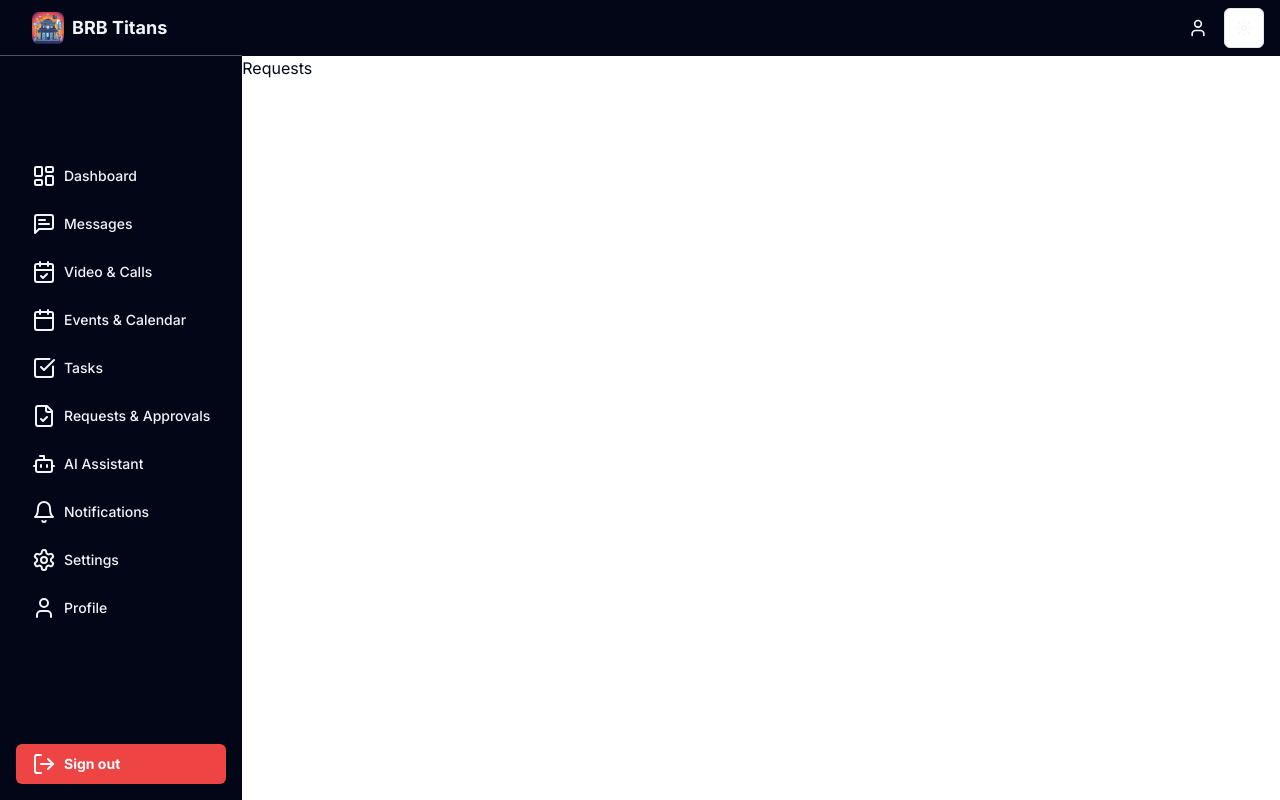
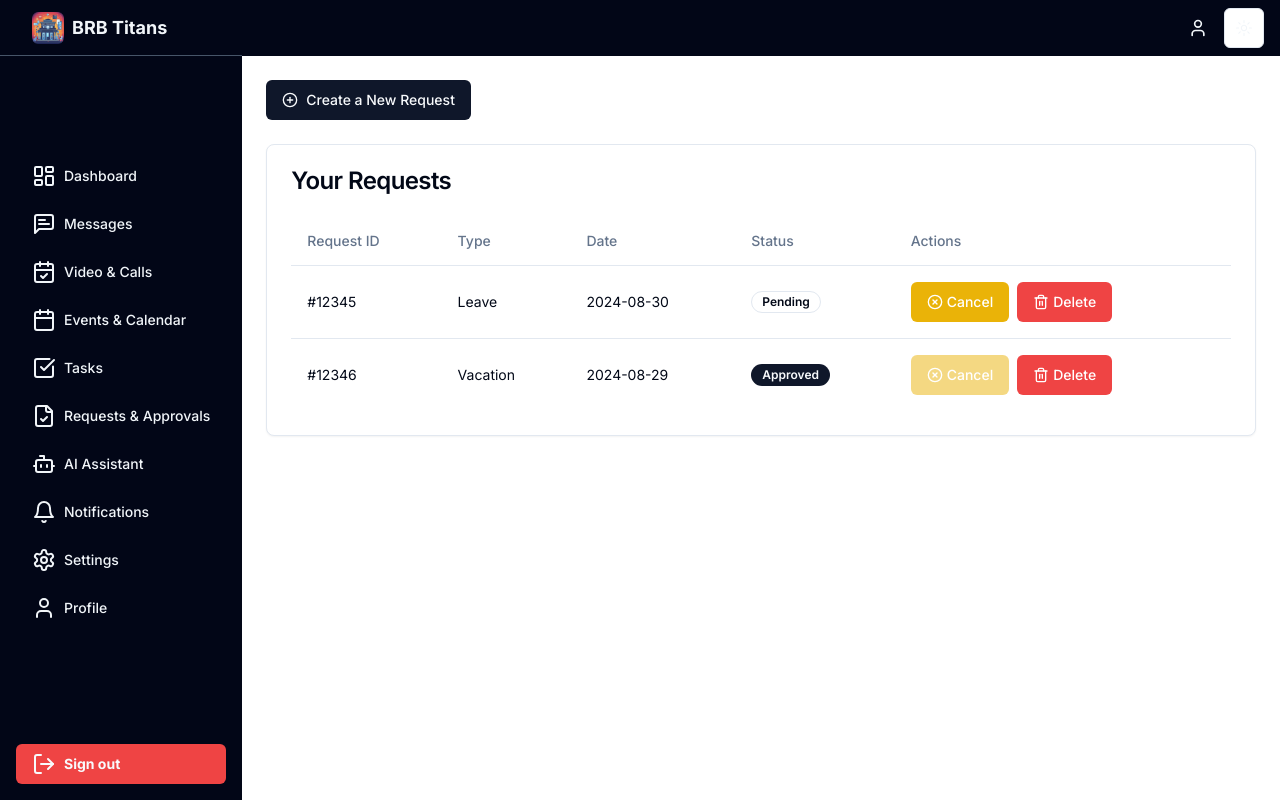
Before and after one commit to Shavkatjon-O/BRB_Hackcelerator_2024_Frontend, a Next.js app: page /dashboard/requests in a window 1280 px wide. Built offline with nearby package versions, Linux system fonts and the light colour scheme.

Commit message:
feat: temp logic for requests and approvals

```diff
--- a/src/app/dashboard/requests/page.tsx
+++ b/src/app/dashboard/requests/page.tsx
@@ -1,9 +1,140 @@
+"use client";
+
+import { useState } from "react";
+import { Card, CardContent, CardHeader, CardTitle } from "@/components/ui/card";
+import { Button } from "@/components/ui/button";
+import { Input } from "@/components/ui/input";
+import { Badge } from "@/components/ui/badge";
+import { Table, TableBody, TableCell, TableHead, TableHeader, TableRow } from "@/components/ui/table";
+import { Dialog, DialogContent, DialogHeader, DialogTitle, DialogTrigger } from "@/components/ui/dialog";
+import { XCircle, PlusCircle, Trash2 } from "lucide-react";
+
 const RequestsPage = () => {
+  const [requests, setRequests] = useState([
+    { id: "#12345", requester: "John Doe", date: "2024-08-30", status: "Pending", type: "Leave" },
+    { id: "#12346", requester: "Jane Smith", date: "2024-08-29", status: "Approved", type: "Vacation" },
+  ]);
+
+  const [newRequest, setNewRequest] = useState({ type: "", date: "" });
+
+  const handleInputChange = (e: any) => {
+    const { name, value } = e.target;
+    setNewRequest({ ...newRequest, [name]: value });
+  };
+
+  const handleSubmit = () => {
+    if (newRequest.type && newRequest.date) {
+      const newRequestEntry = {
+        id: `#${requests.length + 1}`,
+        requester: "Current User",
+        date: newRequest.date,
+        status: "Pending",
+        type: newRequest.type,
+      };
+      setRequests([...requests, newRequestEntry]);
+      setNewRequest({ type: "", date: "" });
+    }
+  };
+
+  const handleDelete = (id: string) => {
+    setRequests(requests.filter((request) => request.id !== id));
+  };
+
+  const handleCancel = (id: string) => {
+    setRequests(
+      requests.map((request) =>
+        request.id === id ? { ...request, status: "Cancelled" } : request
+      )
+    );
+  };
+
   return (
-    <div>
-      <h1>Requests</h1>
+    <div className="p-6 space-y-6">
+      {/* Dialog to submit a new request */}
+      <Dialog>
+        <DialogTrigger asChild>
+          <Button variant="default">
+            <PlusCircle className="w-4 h-4 mr-2" /> Create a New Request
+          </Button>
+        </DialogTrigger>
+        <DialogContent>
+          <DialogHeader>
+            <DialogTitle>New Request</DialogTitle>
+          </DialogHeader>
+          <div className="space-y-4">
+            <Input
+              name="type"
+              placeholder="Request Type (e.g., Leave, Vacation)"
+              value={newRequest.type}
+              onChange={handleInputChange}
+              className="w-full"
+            />
+            <Input
+              name="date"
+              type="date"
+              value={newRequest.date}
+              onChange={handleInputChange}
+              className="w-full"
+            />
+            <Button onClick={handleSubmit} variant="default" className="w-full">
+              <PlusCircle className="w-4 h-4 mr-2" /> Submit Request
+            </Button>
+          </div>
+        </DialogContent>
+      </Dialog>
+
+      {/* List of submitted requests */}
+      <Card>
+        <CardHeader>
+          <CardTitle>Your Requests</CardTitle>
+        </CardHeader>
+        <CardContent>
+          <Table>
+            <TableHeader>
+              <TableRow>
+                <TableHead>Request ID</TableHead>
+                <TableHead>Type</TableHead>
+                <TableHead>Date</TableHead>
+                <TableHead>Status</TableHead>
+                <TableHead>Actions</TableHead>
+              </TableRow>
+            </TableHeader>
+            <TableBody>
+              {requests.map((request) => (
+                <TableRow key={request.id}>
+                  <TableCell>{request.id}</TableCell>
+                  <TableCell>{request.type}</TableCell>
+                  <TableCell>{request.date}</TableCell>
+                  <TableCell>
+                    <Badge variant={request.status === "Approved" ? "default" : request.status === "Cancelled" ? "destructive" : "outline"}>
+                      {request.status}
+                    </Badge>
+                  </TableCell>
+                  <TableCell>
+                    <div className="flex space-x-2">
+                      <Button
+                        onClick={() => handleCancel(request.id)}
+                        className="bg-yellow-500 text-white hover:bg-yellow-600"
+                        disabled={request.status !== "Pending"}
+                      >
+                        <XCircle className="w-4 h-4 mr-1" /> Cancel
+                      </Button>
+                      <Button
+                        onClick={() => handleDelete(request.id)}
+                        className="bg-red-500 text-white hover:bg-red-600"
+                      >
+                        <Trash2 className="w-4 h-4 mr-1" /> Delete
+                      </Button>
+                    </div>
+                  </TableCell>
+                </TableRow>
+              ))}
+            </TableBody>
+          </Table>
+        </CardContent>
+      </Card>
     </div>
-  )
-}
+  );
+};
 
-export default RequestsPage
+export default RequestsPage;
--- /dev/null
+++ b/src/components/ui/table.tsx
@@ -0,0 +1,117 @@
+import * as React from "react"
+
+import { cn } from "@/lib/utils"
+
+const Table = React.forwardRef<
+  HTMLTableElement,
+  React.HTMLAttributes<HTMLTableElement>
+>(({ className, ...props }, ref) => (
+  <div className="relative w-full overflow-auto">
+    <table
+      ref={ref}
+      className={cn("w-full caption-bottom text-sm", className)}
+      {...props}
+    />
+  </div>
+))
+Table.displayName = "Table"
+
+const TableHeader = React.forwardRef<
+  HTMLTableSectionElement,
+  React.HTMLAttributes<HTMLTableSectionElement>
+>(({ className, ...props }, ref) => (
+  <thead ref={ref} className={cn("[&_tr]:border-b", className)} {...props} />
+))
+TableHeader.displayName = "TableHeader"
+
+const TableBody = React.forwardRef<
+  HTMLTableSectionElement,
+  React.HTMLAttributes<HTMLTableSectionElement>
+>(({ className, ...props }, ref) => (
+  <tbody
+    ref={ref}
+    className={cn("[&_tr:last-child]:border-0", className)}
+    {...props}
+  />
+))
+TableBody.displayName = "TableBody"
+
+const TableFooter = React.forwardRef<
+  HTMLTableSectionElement,
+  React.HTMLAttributes<HTMLTableSectionElement>
+>(({ className, ...props }, ref) => (
+  <tfoot
+    ref={ref}
+    className={cn(
+      "border-t bg-muted/50 font-medium [&>tr]:last:border-b-0",
+      className
+    )}
+    {...props}
+  />
+))
+TableFooter.displayName = "TableFooter"
+
+const TableRow = React.forwardRef<
+  HTMLTableRowElement,
+  React.HTMLAttributes<HTMLTableRowElement>
+>(({ className, ...props }, ref) => (
+  <tr
+    ref={ref}
+    className={cn(
+      "border-b transition-colors hover:bg-muted/50 data-[state=selected]:bg-muted",
+      className
+    )}
+    {...props}
+  />
+))
+TableRow.displayName = "TableRow"
+
+const TableHead = React.forwardRef<
+  HTMLTableCellElement,
+  React.ThHTMLAttributes<HTMLTableCellElement>
+>(({ className, ...props }, ref) => (
+  <th
+    ref={ref}
+    className={cn(
+      "h-12 px-4 text-left align-middle font-medium text-muted-foreground [&:has([role=checkbox])]:pr-0",
+      className
+    )}
+    {...props}
+  />
+))
+TableHead.displayName = "TableHead"
+
+const TableCell = React.forwardRef<
+  HTMLTableCellElement,
+  React.TdHTMLAttributes<HTMLTableCellElement>
+>(({ className, ...props }, ref) => (
+  <td
+    ref={ref}
+    className={cn("p-4 align-middle [&:has([role=checkbox])]:pr-0", className)}
+    {...props}
+  />
+))
+TableCell.displayName = "TableCell"
+
+const TableCaption = React.forwardRef<
+  HTMLTableCaptionElement,
+  React.HTMLAttributes<HTMLTableCaptionElement>
+>(({ className, ...props }, ref) => (
+  <caption
+    ref={ref}
+    className={cn("mt-4 text-sm text-muted-foreground", className)}
+    {...props}
+  />
+))
+TableCaption.displayName = "TableCaption"
+
+export {
+  Table,
+  TableHeader,
+  TableBody,
+  TableFooter,
+  TableHead,
+  TableRow,
+  TableCell,
+  TableCaption,
+}
```
